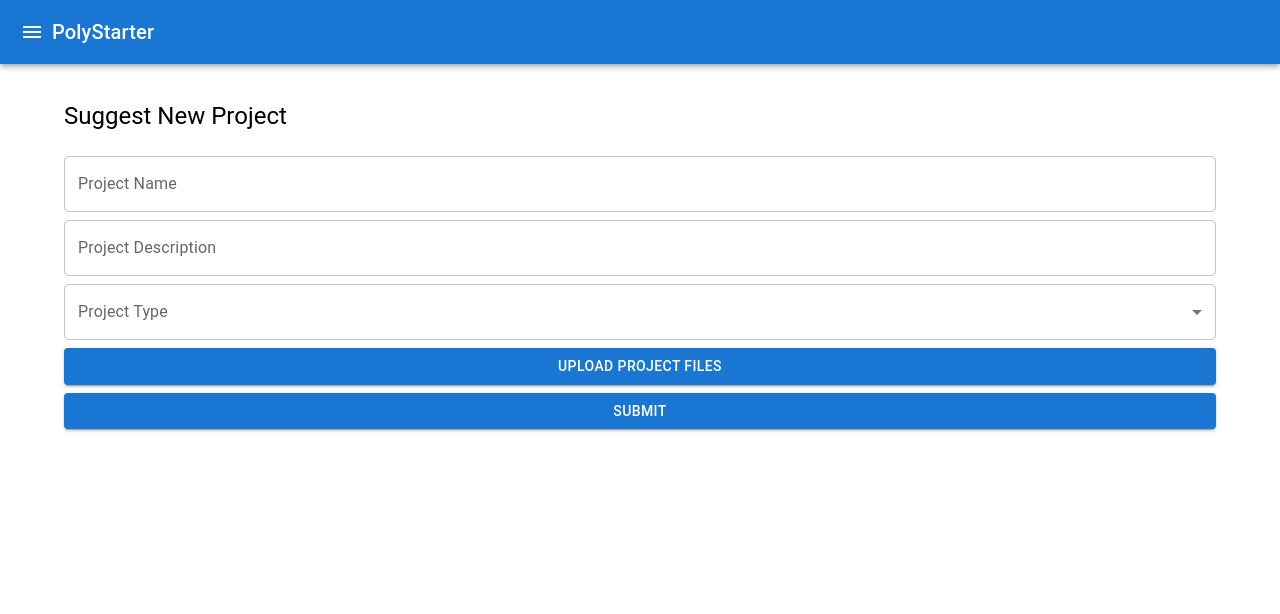
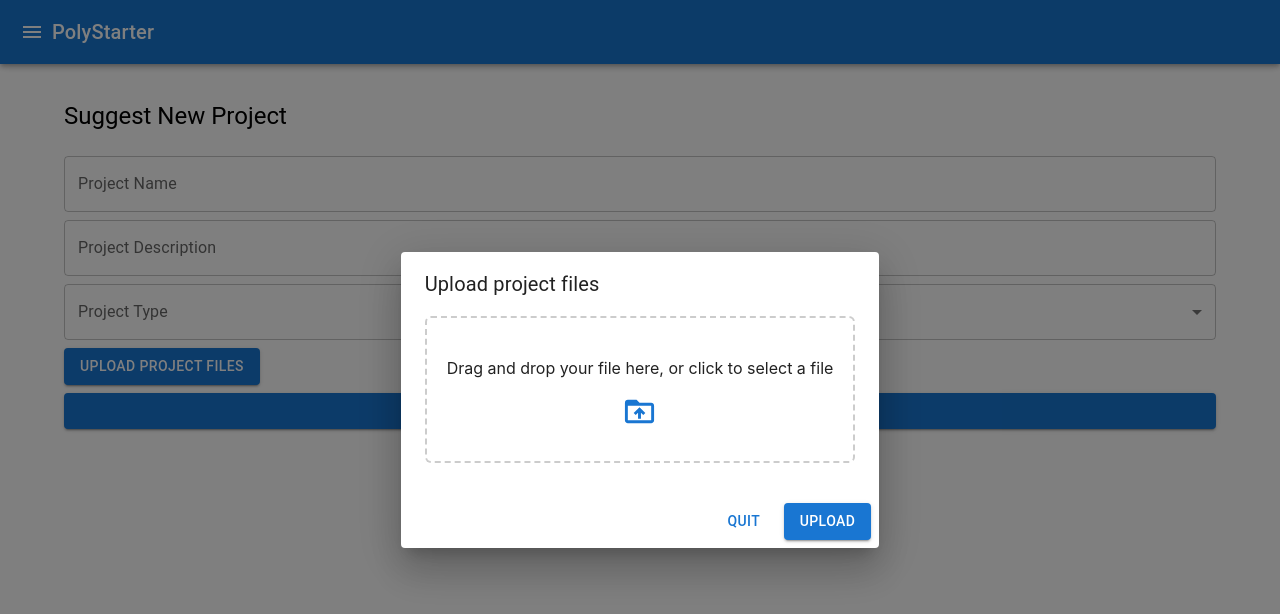
Before and after one commit to fongradnastya/code-generator-frontend, a React (Vite) app: page /suggest in a window 1280 px wide. Both pictures are taken after a click on the button "UPLOAD PROJECT FILES". Shown: the top 614 px of the page. Built offline with nearby package versions, Linux system fonts and the light colour scheme.

Commit message:
Add a functional file uploader

```diff
--- a/src/components/FileUploader/FileUploader.tsx
+++ b/src/components/FileUploader/FileUploader.tsx
@@ -38,7 +38,6 @@ const FileUploaderComponent: FC<Props> = ({ onStatusChange, onFilesChange }) =>
     >
       <input
         type="file"
-        accept=".csv"
         onChange={handleFileSelect}
         ref={fileInputRef}
         className={styles.input}
--- a/src/components/FileUploader/useFileUpload.ts
+++ b/src/components/FileUploader/useFileUpload.ts
@@ -14,13 +14,8 @@ export const useFileUpload = (
   const fileInputRef = useRef<HTMLInputElement>(null);
 
   const loadFiles = useCallback((files: readonly File[]) => {
-    const csvFiles = files.filter(file => file.type === 'text/csv');
-    if (csvFiles.length !== files.length) {
-      onStatusChange(FileUploadStatus.Reject);
-    } else {
-      onStatusChange(FileUploadStatus.Accept);
-      onFilesChange(csvFiles);
-    }
+    onStatusChange(FileUploadStatus.Accept);
+    onFilesChange(files);
   }, [onStatusChange, onFilesChange]);
 
   const handleDrop = useCallback((event: DragEvent<HTMLDivElement>) => {
--- a/src/features/suggestProject/components/FileUploadDialog/FileUploadDialog.tsx
+++ b/src/features/suggestProject/components/FileUploadDialog/FileUploadDialog.tsx
@@ -18,11 +18,20 @@ import styles from './FileUploadDialog.module.css';
 enum FileMessage {
   Success = 'A file was successfully loaded.',
   NoFileError = 'File was not selected.',
-  LoadingError = 'Only CSV files are allowed.',
+  LoadingError = 'Wrong file format.',
   ParsingError = 'An error occurred on file parsing.',
 }
 
 type Props = {
+
+  /** 1. */
+  readonly uploadedFiles: readonly File[];
+
+  /** 1. */
+  readonly onFilesUpload: (files: readonly File[]) => void;
+
+  /** 1. */
+  readonly onFileDelete: (file: File) => void;
 
   /** Is dialog open. */
   readonly isFileDialogOpen: boolean;
@@ -31,8 +40,13 @@ type Props = {
   readonly onFileDialogClose: () => void;
 };
 
-const FileUploadDialogComponent: FC<Props> = ({ isFileDialogOpen, onFileDialogClose }) => {
-  const [files, setFiles] = useState<readonly File[]>([]);
+const FileUploadDialogComponent: FC<Props> = ({
+  isFileDialogOpen,
+  uploadedFiles,
+  onFileDialogClose,
+  onFilesUpload,
+  onFileDelete,
+}) => {
   const [fileUploadStatus, setFileUploadStatus] = useState(FileUploadStatus.Empty);
   const [isSnackbarOpen, setIsSnackbarOpen] = useState(false);
   const [snackbarMessage, setSnackbarMessage] = useState<AlertMessage | null>();
@@ -43,16 +57,12 @@ const FileUploadDialogComponent: FC<Props> = ({ isFileDialogOpen, onFileDialogCl
   }, [setIsSnackbarOpen]);
 
   const handleFileSet = useCallback((newFiles: readonly File[]) => {
-    setFiles(newFiles);
-  }, [setFiles]);
+    onFilesUpload(newFiles);
+  }, [onFilesUpload]);
 
   const handleFileUploadStatusSet = useCallback((newStatus: FileUploadStatus) => {
     setFileUploadStatus(newStatus);
   }, [setFileUploadStatus]);
-
-  const handleFileDelete = useCallback((fileToDelete: File) => () => {
-    setFiles(prevFiles => prevFiles.filter(file => file !== fileToDelete));
-  }, [setFiles]);
 
   const displaySnackbarMessage = useCallback((message: FileMessage, severity: MessageSeverity) => {
     setSnackbarMessage({
@@ -63,14 +73,14 @@ const FileUploadDialogComponent: FC<Props> = ({ isFileDialogOpen, onFileDialogCl
   }, [setSnackbarMessage, setIsSnackbarOpen]);
 
   const parseFiles = useCallback(() => {
-    if (files[0] != null) {
+    if (uploadedFiles[0] != null) {
       onFileDialogClose();
-      setFiles([]);
+      onFilesUpload([]);
       setFileUploadStatus(FileUploadStatus.Empty);
     } else {
       displaySnackbarMessage(FileMessage.NoFileError, MessageSeverity.Error);
     }
-  }, [files, displaySnackbarMessage, onFileDialogClose, setFileUploadStatus]);
+  }, [displaySnackbarMessage, onFileDialogClose, onFilesUpload, uploadedFiles]);
 
   useEffect(() => {
     if (fileUploadStatus === FileUploadStatus.Reject) {
@@ -92,7 +102,7 @@ const FileUploadDialogComponent: FC<Props> = ({ isFileDialogOpen, onFileDialogCl
         <DialogTitle
           className={styles.dialogTitle}
         >
-          Upload a csv file
+          Upload project files
         </DialogTitle>
         <DialogContent
           className={styles.dialogContent}
@@ -102,11 +112,11 @@ const FileUploadDialogComponent: FC<Props> = ({ isFileDialogOpen, onFileDialogCl
             onStatusChange={handleFileUploadStatusSet}
           />
           <div>
-            {files.map((file, index) => (
+            {uploadedFiles.map((file, index) => (
               <Chip
                 key={index}
                 label={file.name}
-                onDelete={handleFileDelete(file)}
+                onDelete={onFileDelete(file)}
                 color="primary"
               />
             ))}
--- a/src/features/suggestProject/components/UploadProjectForm/UploadProjectForm.module.css
+++ b/src/features/suggestProject/components/UploadProjectForm/UploadProjectForm.module.css
@@ -3,3 +3,15 @@
   flex-direction: column;
   gap: var(--space-2);
 }
+
+.fileUploadContainer{
+  display: flex;
+  align-items: center;
+  gap: var(--space-4);
+}
+
+.chipsContainer {
+  display: flex;
+  align-items: center;
+  gap: var(--space-2);
+}
--- a/src/features/suggestProject/components/UploadProjectForm/UploadProjectForm.tsx
+++ b/src/features/suggestProject/components/UploadProjectForm/UploadProjectForm.tsx
@@ -1,10 +1,13 @@
-import { memo, type FC } from 'react';
+import { memo, type FC, useState, useCallback } from 'react';
 import { type ProjectMetadata } from 'src/models/projectMetadata';
 import { useForm } from 'react-hook-form';
 import { Button } from '@mui/material';
 import { ProjectType } from 'src/models/projectType';
 import { FormInputField } from 'src/components/FormInputField';
 import { FormSelectField } from 'src/components/FormSelectField';
+import Chip from '@mui/material/Chip';
+
+import { FileUploadDialog } from '../FileUploadDialog';
 
 import styles from './UploadProjectForm.module.css';
 
@@ -16,11 +19,34 @@ const defaultValues = {
 };
 
 const UploadProjectFormComponent: FC = () => {
+  const [isFileDialogOpen, setIsFileDialogOpen] = useState(false);
+  const [uploadedFiles, setUploadedFiles] = useState<readonly File[]>([]);
+
+  const handleFileDialogClose = useCallback(
+    () => setIsFileDialogOpen(false),
+    [],
+  );
+
+  const handleFileDialogOpen = useCallback(
+    () => setIsFileDialogOpen(true),
+    [],
+  );
+
+  const handleFilesUpload = useCallback(
+    (files: readonly File[]) => setUploadedFiles(uploadedFiles?.concat(files)),
+    [uploadedFiles],
+  );
+
+  const handleFileDelete = useCallback((fileToDelete: File) => () => {
+    setUploadedFiles(uploadedFiles.filter(file => file !== fileToDelete));
+  }, [uploadedFiles]);
+
   const { register, formState: { errors } } = useForm<ProjectMetadata>({
     defaultValues,
   });
 
   return (
+    <>
       <form className={styles.form}>
         <FormInputField
           label="Project Name"
@@ -55,12 +81,25 @@ const UploadProjectFormComponent: FC = () => {
           error={errors.projectType}
 
         />
+        <div className={styles.fileUploadContainer}>
           <Button
             variant="contained"
             color="primary"
+            onClick={handleFileDialogOpen}
           >
             Upload Project Files
           </Button>
+          <div className={styles.chipsContainer}>
+            {uploadedFiles.map((file, index) => (
+              <Chip
+                key={index}
+                label={file.name}
+                onDelete={handleFileDelete(file)}
+                color="primary"
+              />
+            ))}
+          </div>
+        </div>
         <Button
           type="submit"
           variant="contained"
@@ -69,6 +108,14 @@ const UploadProjectFormComponent: FC = () => {
           Submit
         </Button>
       </form>
+      <FileUploadDialog
+        uploadedFiles={uploadedFiles}
+        isFileDialogOpen={isFileDialogOpen}
+        onFilesUpload={handleFilesUpload}
+        onFileDelete={handleFileDelete}
+        onFileDialogClose={handleFileDialogClose}
+      />
+    </>
   );
 };
 
--- a/src/theme/variables.css
+++ b/src/theme/variables.css
@@ -1,7 +1,13 @@
 :root {
+  /* Size variables */
+  --input-border-radius: 3px;
+  --block-border-radius: 6px;
+  --stroke-width: 1.2px;
+
   /* Space variables */
   --space-base: 4px;
   --space-2: calc(2 * var(--space-base));
+  --space-3: calc(3 * var(--space-base));
   --space-4: calc(4 * var(--space-base));
   --space-5: calc(5 * var(--space-base));
   --space-6: calc(6 * var(--space-base));
@@ -16,7 +22,22 @@
   --anime-list-width: 35%;
 
   /* Colors */
-  --error-color: rgb(192 42 42);
+  --border-color: #ccc;
+  --surface: #fff;
+  --surface-overlay: #ddd;
+  --surface-hover: #eee;
+  --on-surface: #000;
+  --accent: #8c8c8c;
+  --on-accent: #fff;
+  --hatch-color: #464646;
+  --input-focus-color: #2196f3;
+  --error-color: #b71c1c;
+  --surface-opacity-60: rgba(255 255 255 / 60%);
+  --surface-opacity-80: rgba(255 255 255 / 80%);
+  --group-node-color: rgba(0 0 0 / 2%);
+
+  /* Box shadow variables */
+  --input-box-shadow: 0 0 2px rgba(33 150 243 / 40%);
 
   /*
     Material UI v5 doesn't support CSS variables for theming.
```
Lines whose indentation alone changed are shown as unchanged.
